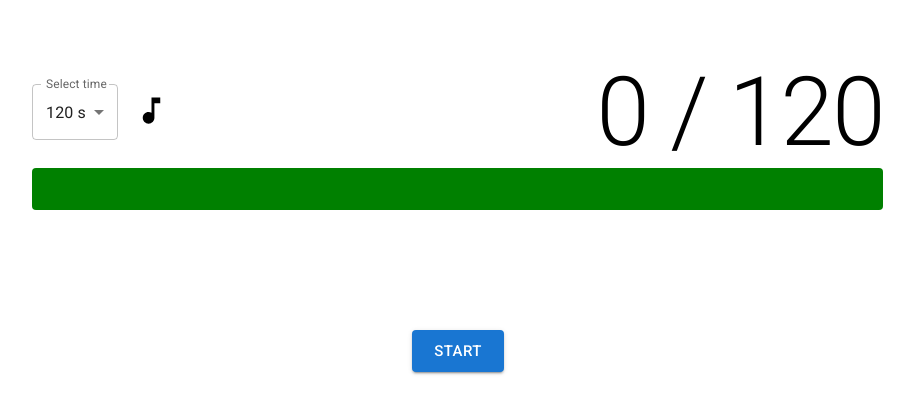
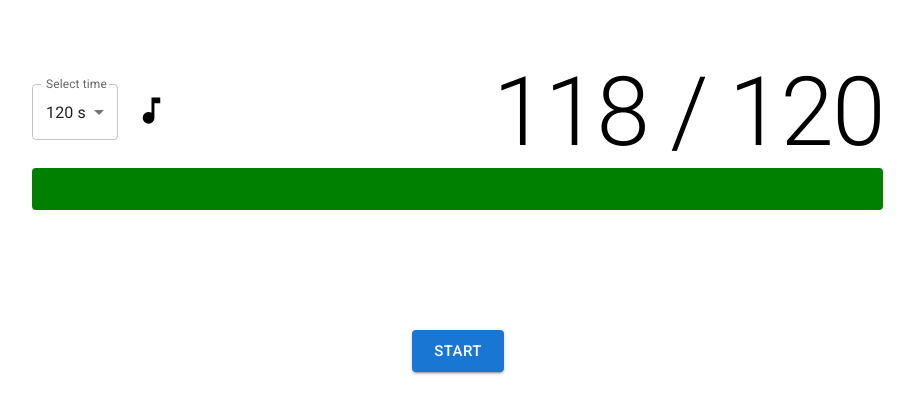
Before and after one commit to Bogdan808/thought-switch, a React (Create React App) app: page / in a window 1280 px wide. Shown: the top 414 px of the page, without its empty margins (182-1096 px from the left). Built offline with nearby package versions, Linux system fonts and the light colour scheme.

Commit message:
Fixed issue #6

```diff
--- a/src/components/Tracker/AudioPlayer.tsx
+++ b/src/components/Tracker/AudioPlayer.tsx
@@ -5,17 +5,17 @@ import styled from "styled-components";
 import { MusicNote, MusicOff } from "@mui/icons-material";
 
 export const AudioPlayer = () => {
-  const isLaunched = useTimerStore((store) => store.isLaunched);
+  const status = useTimerStore((store) => store.status);
   const ref = createRef<ReactAudioPlayer>();
   const [isMusicOn, setMusicOn] = useState(true);
 
   useEffect(() => {
-    if (isLaunched) {
+    if (status === "launched") {
       ref.current?.audioEl.current?.play();
     } else {
       ref.current?.audioEl.current?.pause();
     }
-  }, [isLaunched]);
+  }, [status]);
   const replay = () => {
     ref.current?.audioEl.current?.play();
   };
--- a/src/components/Tracker/RunButton.tsx
+++ b/src/components/Tracker/RunButton.tsx
@@ -2,10 +2,15 @@ import { useTimerStore } from "./store/useTimerStore";
 import { Button } from "@mui/material";
 
 export const RunButton = () => {
-  const run = useTimerStore((store) => store.toggleLaunch);
+  // const run = useTimerStore((store) => store.toggleLaunch);
+  const setStatus = useTimerStore((store) => store.setStatus);
+
+  const onClick = () => {
+    setStatus("launched");
+  };
 
   return (
-    <Button variant={"contained"} size={"large"} onClick={() => run()}>
+    <Button variant={"contained"} size={"large"} onClick={onClick}>
       Start
     </Button>
   );
--- a/src/components/Tracker/Timer.tsx
+++ b/src/components/Tracker/Timer.tsx
@@ -2,19 +2,19 @@ import styled from "styled-components";
 import { useEffect } from "react";
 import { useTimerStore } from "./store/useTimerStore";
 import { Typography } from "@mui/material";
-// import { useSetInitSeconds } from "./presets/presets";
+import { useSetInitSeconds } from "./presets/presets";
 export const Timer = () => {
   const { incrementSeconds, getSeconds, seconds, maxSeconds } = useTimerStore(
     (store) => store
   );
-  const isLaunched = useTimerStore((store) => store.isLaunched);
+  const status = useTimerStore((store) => store.status);
   const setStatus = useTimerStore((store) => store.setStatus);
   const getMaxSeconds = useTimerStore((store) => store.getMaxSeconds);
 
-  // useSetInitSeconds(119);
+  useSetInitSeconds(118);
 
   useEffect(() => {
-    if (isLaunched) {
+    if (status === "launched") {
       const interval = setInterval(() => {
         incrementSeconds();
         const seconds = getSeconds();
@@ -25,7 +25,7 @@ export const Timer = () => {
       }, 1000);
       return () => clearInterval(interval);
     }
-  }, [isLaunched]);
+  }, [status]);
 
   return (
     <Wrapper>
--- a/src/components/Tracker/index.tsx
+++ b/src/components/Tracker/index.tsx
@@ -9,15 +9,14 @@ import shallow from "zustand/shallow";
 import { RunButton } from "./RunButton";
 import { AudioPlayer } from "./AudioPlayer";
 import { RestartButton } from "./RestartButton";
-import { Typography } from "@mui/material";
 import { ShowResult } from "./Track";
 import { Space } from "../common/Space";
-import { FinalMessage, Finished } from "./FinalMessage";
+import { FinalMessage } from "./FinalMessage";
+import { TStatusTracker } from "./types";
 
 export const Tracker = () => {
   const [maxSeconds] = useTimerStore((store) => [store.maxSeconds], shallow);
-  const isLaunched = useTimerStore((store) => store.isLaunched);
-  const status = useTimerStore((store) => store.status);
+  const status: TStatusTracker = useTimerStore((store) => store.status);
   return (
     <Wrapper>
       <Header>
@@ -37,9 +36,12 @@ export const Tracker = () => {
       </Header>
       <ShowResult />
       <Footer>
-        {isLaunched && <AddDisruption />}
-        {!isLaunched && <RunButton />}
-        {isLaunched && <RestartButton />}
+        {/*{isLaunched && <AddDisruption />}*/}
+        {/*{!isLaunched && <RunButton />}*/}
+        {/*{isLaunched && <RestartButton />}*/}
+        {status === "launched" && <AddDisruption />}
+        {status !== "launched" && <RunButton />}
+        {status === "launched" && <RestartButton />}
       </Footer>
       {status === "finished" && <FinalMessage />}
       <Space />
--- a/src/components/Tracker/store/useTimerStore.ts
+++ b/src/components/Tracker/store/useTimerStore.ts
@@ -62,8 +62,8 @@ export const useTimerStore = create<ITimerStore>((set, get) => ({
   restartLaunch: () =>
     set((store) => ({
       ...store,
-      isLaunched: false,
       seconds: 0,
       disruptions: [],
+      status: "init",
     })),
 }));
```
